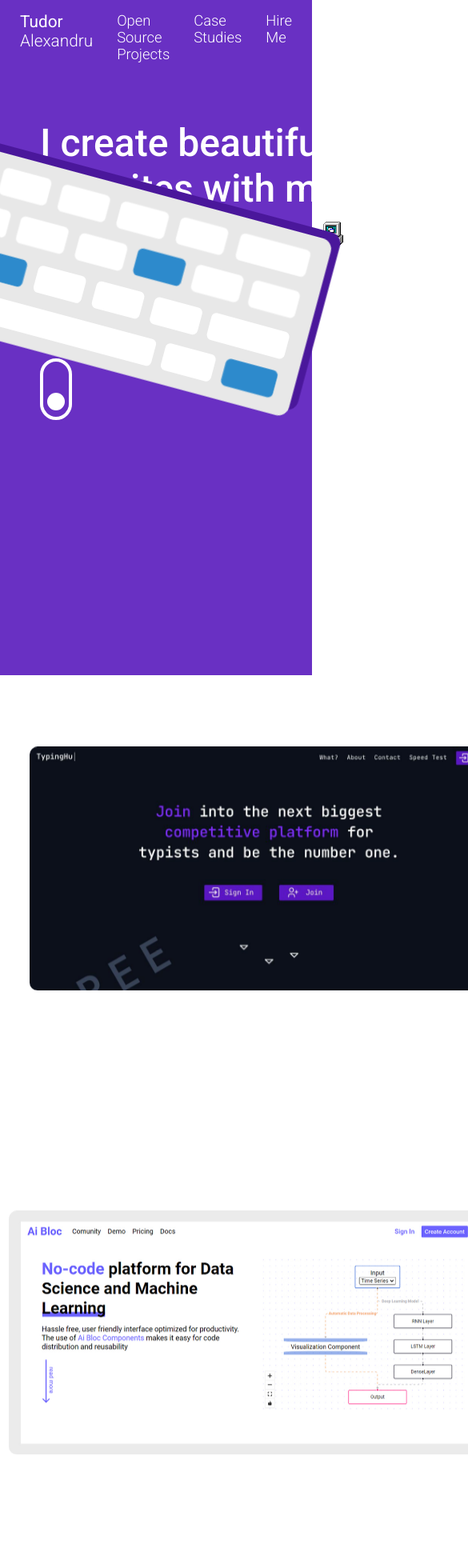
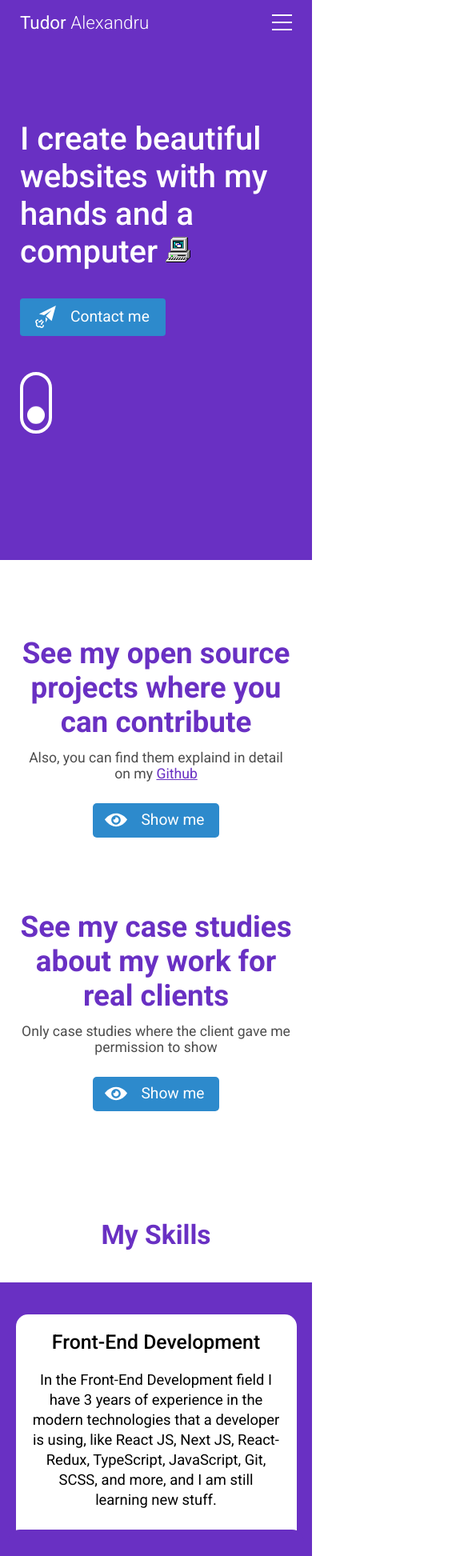
Before and after one commit to tudorale/portfolio-nextjs, a Next.js app: page / in a window 390 px wide. Shown: the top 1945 px of the page at 80% size, 585 px wide, since content can reach past the window. Built offline with nearby package versions, Linux system fonts and the light colour scheme; no server answers.

Commit message:
responsiveness

```diff
--- a/components/About/About.module.css
+++ b/components/About/About.module.css
@@ -1,6 +1,6 @@
 .about{
     position: relative;
-    top: 470px;
+    top:510px;
     text-align: start;
 }
 
@@ -49,9 +49,43 @@
 .about .aboutBanner .wrapper .additionalWrapper .number{
     position: absolute;
     right: -50px;
-    bottom: -130px;
+    bottom: -170px;
     font-size: 8.5rem;
     font-family: "Dancing Script";
     color: var(--secondary-color);
     z-index: 2;
 }
+
+@media only screen and (max-width: 1270px){
+    .about .aboutBanner .wrapper .additionalWrapper .number{
+        position: absolute;
+        right: unset;
+        left: -15px;
+        bottom: -170px;
+    }
+  }
+
+  @media only screen and (max-width: 1150px){
+    .about .aboutBanner .wrapper .additionalWrapper .number{
+        display: none;
+    }
+
+
+    .about .sectionOne{
+        padding: 0px 15px;
+    }
+
+  }
+
+  @media only screen and (max-width: 690px){
+    .about{
+        top:570px;
+    }
+  }
+
+  @media only screen and (max-width: 450px){
+    .about{
+        top: 380px;
+    }
+
+}
--- a/components/Footer/Footer.module.css
+++ b/components/Footer/Footer.module.css
@@ -1,6 +1,6 @@
 .footer{
     position: absolute;
-    bottom: -1100px;
+    bottom: -1150px;
     width: 100%;
     height: 250px;
     background: var(--main-color);
@@ -22,6 +22,7 @@
     font-size: 1.1rem;
     position: absolute;
     bottom: 7px;
+    padding-right: 15px;
 }
 
 .copyright .imageWrapper{
@@ -64,3 +65,16 @@
 .links a:hover{
     text-decoration: underline;
 }
+
+@media only screen and (max-width: 450px){
+    .footer{
+        bottom: -1030px;
+        height: 380px;
+    }
+
+    .links{
+        right: unset;
+        left: 20px;
+        top: 160px;
+    }
+}
--- a/components/Hire/Hire.module.css
+++ b/components/Hire/Hire.module.css
@@ -1,6 +1,6 @@
 .hire{
     position: relative;
-    top: 600px;
+    top: 670px;
     text-align: start;
 }
 
@@ -190,3 +190,80 @@
     z-index: 25;
     letter-spacing: 10px;
 }
+
+@media only screen and (max-width: 1270px){
+    .hire .banner .content .number{
+        position: absolute;
+        right: unset;
+        left: -150px;
+        bottom: -50px;
+
+    }
+}
+
+@media only screen and (max-width: 1150px){
+    .hire .banner .content .number{
+       display: none;
+    }
+}
+
+@media only screen and (max-width: 890px){
+    .hire .banner .content{
+        width: 95%;
+    }
+}
+
+@media only screen and (max-width: 773px){
+    .hire .banner{
+        height: 520px;
+    }
+
+}
+
+@media only screen and (max-width: 600px){
+    .form{
+        grid-template-columns: auto;
+        grid-template-rows: auto auto auto auto;
+        grid-template-areas:
+            "name"
+            "email"
+            "message"
+            "btn"
+        ;
+    }
+
+    .hire .banner{
+        height:580px;
+    }
+
+    .hire .banner .content{
+        height: 600px;
+    }
+}
+
+@media only screen and (max-width: 460px){
+    .hire .banner{
+        height: 600px;
+    }
+    .hire .banner .content{
+        height: 640px;
+        padding: 20px;
+    }
+}
+
+
+@media only screen and (max-width: 450px){
+    .hire{
+        top: 500px;
+    }
+}
+
+@media only screen and (max-width: 344px){
+    .hire .banner{
+        height: 640px;
+    }
+    .hire .banner .content{
+        height: 660px;
+        padding: 20px;
+    }
+}
--- a/components/Nav/Navbar.js
+++ b/components/Nav/Navbar.js
@@ -3,7 +3,35 @@ import styles from "./Navbar.module.css";
 
 function Navbar({type}) {
 
+    let status = false;
+
+    const handleMobile = () => {
+        status = !status;
+        let mobileNavbar = document.querySelector("#mobileNavbar");
+        let overlay = document.querySelector("#overlay");
+
+        if(status){
+            if(mobileNavbar){
+                mobileNavbar.style.left = "0px";
+            }
+            if(overlay){
+                overlay.style.zIndex = "1000";
+                overlay.style.opacity = "0.35";
+            }
+        }else{
+            if(mobileNavbar){
+                mobileNavbar.style.left = "-500px";
+            }
+            if(overlay){
+                overlay.style.zIndex = "-1";
+                overlay.style.opacity = "0";
+            }
+        }
+    }
+
     return (
+        <>
+            <div className={styles.overlay} onClick={handleMobile} id="overlay"></div>
             <div className={styles.navbar}>
                 <Link href="/" passHref><h1>Tudor <span className={styles.lastName}>Alexandru</span></h1></Link>
                 {type === "main" &&
@@ -34,7 +62,48 @@ function Navbar({type}) {
                         <li><Link href="/">Main</Link></li>
                     </ul>
                 }
+
+                <div className={styles.hamburger} onClick={handleMobile}>
+                    <div className={styles.line}></div>
+                    <div className={styles.line}></div>
+                    <div className={styles.line}></div>
                 </div>
+            </div>
+
+            <div className={styles.mobileNavbar} id="mobileNavbar">
+                <div onClick={handleMobile} style={{width: "fit-content"}}>
+                    <h1>Tudor <span className={styles.lastName}>Alexandru</span></h1>
+                </div>
+                {type === "main" &&
+                    <ul>
+                        <li><Link href="/open-source">Open Source Projects</Link></li>
+                        <li><Link href="/case-studies">Case Studies</Link></li>
+                        <li><Link href="#contact">Hire Me</Link></li>
+                    </ul>
+                }
+                {
+                    type === "study" &&
+                    <ul>
+                        <li><Link href="/open-source">Open Source Projects</Link></li>
+                        <li><Link href="/case-studies">Case Studies</Link></li>
+                        <li><Link href="/">Main</Link></li>
+                    </ul>
+                }
+                {type === "open-source" &&
+                    <ul>
+                        <li><Link href="/case-studies">Case Studies</Link></li>
+                        <li><Link href="/">Main</Link></li>
+                    </ul>
+                }
+
+                {type === "case-studies" &&
+                    <ul>
+                        <li><Link href="/open-source">Open Source Projects</Link></li>
+                        <li><Link href="/">Main</Link></li>
+                    </ul>
+                }
+            </div>
+        </>
     )
 }
 
--- a/components/Nav/Navbar.module.css
+++ b/components/Nav/Navbar.module.css
@@ -1,21 +1,33 @@
+.overlay{
+    width: 100vw;
+    height: 100vh;
+    position: fixed;
+    top: 0;
+    left: 0;
+    z-index: -1; /* */
+    background: black;
+    opacity: 0; /* */
+    transition: all 300ms linear;
+}
+
 .navbar{
     display: flex;
     justify-content: space-between;
     width: 100%;
     position: absolute;
-    z-index: 999;
+    z-index: 998;
 }
 
 .navbar h1{
     color: white;
-    font-size: 1.3rem;
+    font-size: 1.4rem;
     font-weight: 400;
     margin: 15px;
     cursor: pointer;
     margin-left: 25px;
 }
 
-.lastName{
+.navbar .lastName{
     font-weight: 300;
 }
 
@@ -28,6 +40,7 @@
 
 .navbar ul li{
     margin: 15px;
+    margin-top: 18px;
     transition: all 200ms linear;
     font-size: 1.15rem;
     font-weight: 300;
@@ -36,3 +49,87 @@
 .navbar ul li:hover{
     font-size: 1.25rem;
 }
+
+.navbar .hamburger{
+    position: absolute;
+    right: 0;
+    flex-direction: column;
+    height: 20px;
+    cursor: pointer;
+    margin-top: 18px;
+    display: none;
+    justify-content: space-between;
+    margin-right: 25px;
+}
+
+.navbar .hamburger .line{
+    width: 25px;
+    height: 2px;
+    background: white;
+}
+
+.mobileNavbar{
+    flex-direction: column;
+    width: 270px;
+    height: 100%;
+    position: fixed;
+    left: -500px;
+    top: 0;
+    z-index: 1001;
+    transition: all 300ms linear;
+    background: white;
+}
+
+.mobileNavbar h1{
+    color: black;
+    font-size: 1.4rem;
+    font-weight: 400;
+    margin: 15px;
+    cursor: pointer;
+    margin-left: 25px;
+}
+
+.mobileNavbar .lastName{
+    font-weight: 300;
+}
+
+.mobileNavbar ul{
+    list-style: none;
+    color: black;
+    display: flex;
+    flex-direction: column;
+    text-align: center;
+    position:relative;
+    top: 50px;
+    justify-content: center;
+}
+
+.mobileNavbar ul li{
+    margin: 15px;
+    margin-top: 18px;
+    margin-left: 0px;
+    transition: all 200ms linear;
+    font-size: 1.15rem;
+    font-weight: 300;
+}
+
+.mobileNavbar ul li:hover{
+    font-size: 1.25rem;
+}
+
+@media only screen and (max-width: 700px){
+    .navbar ul{
+        display: none;
+    }
+
+    .navbar .hamburger{
+        display: flex;
+    }
+}
+
+
+@media only screen and (max-width: 320px){
+    .mobileNavbar{
+        width: 230px;
+    }
+}
--- a/components/Projects/Work.module.css
+++ b/components/Projects/Work.module.css
@@ -109,10 +109,96 @@
 
 .secondCategory .image{
     background-image: url("../../public/casestudies/aibloc.jpg");
-    width: 600px;
-    height: 305px;
-    border-radius: 10px;
-    margin-top: 20px;
-    background-size: cover;
-    animation: upDownSlow 1000ms infinite alternate-reverse;
 }
+
+
+
+@media only screen and (max-width: 1270px){
+    .work .category .number{
+        position: absolute;
+        right: unset;
+        left: 0px;
+        bottom: -160px;
+    }
+  }
+
+  @media only screen and (max-width: 1150px){
+    .work .category .number{
+        display: none;
+    }
+
+    .category{
+        display: grid;
+        position: relative;
+        top: 20px;
+        grid-template-columns: 1fr;
+        grid-template-rows: auto auto;
+        grid-column-gap: 50px;
+        grid-row-gap: 30px;
+        justify-content: center;
+        align-items: center;
+        text-align: center;
+    }
+
+
+    .category .info{
+        padding-left: 0px;
+    }
+
+    .category .info p{
+        top: -30px;
+    }
+
+    .category .info button{
+        top: 60px;
+    }
+
+    .secondCategory{
+        position: relative;
+        top: 100px;
+    }
+
+    .category .image {
+        margin: 0 auto;
+        margin-top: 40px;
+    }
+  }
+
+
+  @media only screen and (max-width: 620px){
+    .category .image {
+        width: 405px;
+        height: 205px;
+    }
+  }
+
+
+  @media only screen and (max-width: 435px){
+    .category .image {
+        display: none;
+    }
+
+    .category{
+        grid-template-columns: 1fr;
+        grid-template-rows: auto;
+
+    }
+
+    .category .info{
+        padding: 25px;
+    }
+
+    .category .info p{
+        top: -30px;
+    }
+
+    .category .info button{
+        top: 80px;
+    }
+
+
+    .category .info h1{
+        font-size: 2.3rem;
+    }
+
+  }
--- a/components/Skills/Skills.module.css
+++ b/components/Skills/Skills.module.css
@@ -68,3 +68,51 @@
     z-index: 25;
     letter-spacing: 10px;
 }
+
+
+@media only screen and (max-width: 1270px){
+    .skills .banner .additionalWrapper .sectionTwo .number{
+        position: absolute;
+        right: unset;
+        left: -175px;
+        bottom: 40px;
+    }
+  }
+
+  @media only screen and (max-width: 1150px){
+    .skills .banner .additionalWrapper .sectionTwo .number{
+       display: none;
+    }
+  }
+
+
+@media only screen and (max-width: 810px){
+    .skills .banner .sectionOne{
+        width: 70%;
+    }
+    .skills .banner .sectionTwo{
+        width: 90%;
+    }
+}
+
+@media only screen and (max-width: 610px){
+    .skills .banner .sectionOne{
+        width: 90%;
+    }
+    .skills .banner .sectionTwo{
+        width: 95%;
+    }
+}
+
+@media only screen and (max-width: 450px){
+    .skills .banner .sectionOne{
+        width: 90%;
+    }
+    .skills .banner .sectionTwo{
+        width: 95%;
+    }
+
+    .skills .banner{
+        height: auto;
+    }
+}
--- a/styles/Home.module.css
+++ b/styles/Home.module.css
@@ -1,7 +1,7 @@
 
 .hero{
     width: 100%;
-    height: 100vh;
+    height: 700px;
     background: var(--main-color);
 }
 
@@ -106,8 +106,43 @@
     }
 }
 
-
 .wrapper{
     position: relative;
     top: 50px;
 }
+
+
+@media only screen and (max-width: 1270px){
+    .keyboard {
+        width: 500px;
+    }
+
+}
+
+@media only screen and (max-width: 1150px){
+    .keyboard {
+        display: none;
+    }
+
+}
+
+@media only screen and (max-width: 700px){
+    .left .bigText{
+        width: fit-content;
+        padding-right: 15px;
+    }
+
+
+    .content{
+        top: 150px;
+        left: 25px;
+    }
+}
+
+
+@media only screen and (max-width: 450px){
+    .left .bigText{
+        font-size: 2.5rem;
+    }
+
+}
--- a/styles/casestudies/Aibloc.module.css
+++ b/styles/casestudies/Aibloc.module.css
@@ -134,7 +134,7 @@
     color: white;
     width: 1080px;
     margin: 0 auto;
-    grid-template-columns: 1fr 1fr;
+    grid-template-columns: auto auto;
     align-items: center;
     justify-content: space-between;
     grid-gap: 70px;
@@ -149,3 +149,7 @@
     position: relative;
     top: -600px;
 }
+
+.bannerInfo{
+    width: 450px;
+}
```
Also changed, not shown: pages/case-studies/aibloc.js (+8 -8 lines), public/opensource/portfolio.jpg, public/opensource/scorpion.jpg, styles/globals.css (line endings or trailing spaces). Lines whose indentation alone changed are shown as unchanged.
